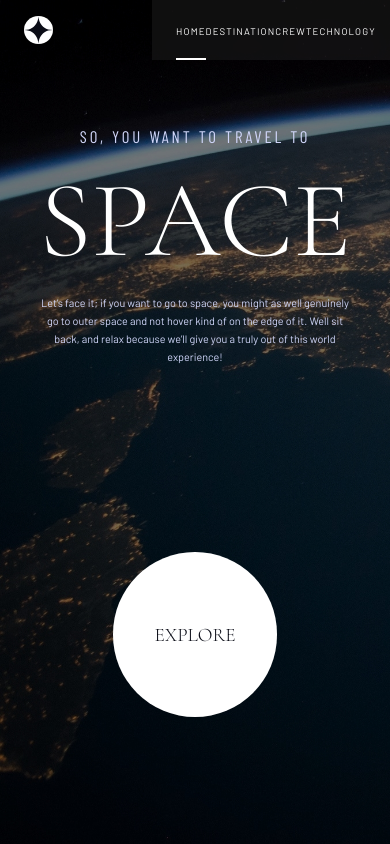
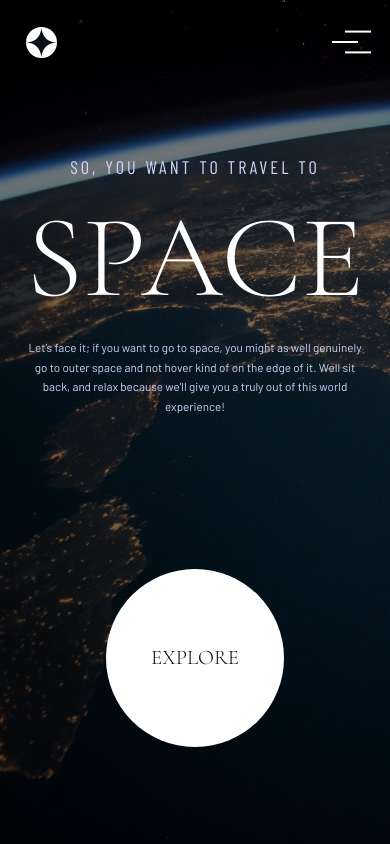
Before and after one commit to ericksilvadev/space-tourism, a React (Vite) app: page / in a window 390 px wide. Built offline with nearby package versions, Linux system fonts and the light colour scheme.

Commit message:
mobile nav menu

```diff
--- a/src/components/Header/index.tsx
+++ b/src/components/Header/index.tsx
@@ -1,15 +1,23 @@
+import { useState } from 'react';
 import { Link, useLocation } from 'react-router-dom';
 
 import logo from '../../assets/logo.svg';
 import { Container } from './style';
 
 export const Header = () => {
+  const [displayMenu, setDisplayMenu] = useState(false);
   const { pathname } = useLocation();
   return (
     <Container>
       <img src={logo} alt="Logo" />
-
-      <nav>
+      <button
+        type="button"
+        onClick={() => setDisplayMenu(!displayMenu)}
+        className="nav-btn"
+      >
+        <div className={displayMenu ? 'burger-menu active' : 'burger-menu'} />
+      </button>
+      <nav className={displayMenu ? 'display' : ''}>
         <ul>
           <Link className={pathname === '/' ? 'selected' : ''} to="/">
             <li>
--- a/src/components/Header/style.ts
+++ b/src/components/Header/style.ts
@@ -17,7 +17,7 @@ export const Container = styled.header`
 
   nav {
     width: 55%;
-    backdrop-filter: blur(10px);
+    backdrop-filter: blur(45px);
     background-color: ${transparentize(0.9, '#979797')};
     height: 9.5rem;
     padding-left: 13rem;
@@ -30,7 +30,7 @@ export const Container = styled.header`
       list-style-type: none;
 
       height: 100%;
-      width: 60%;
+      width: 80%;
       display: flex;
       justify-content: space-between;
 
@@ -44,11 +44,14 @@ export const Container = styled.header`
         align-items: center;
 
         li {
-          font-size: 1.6rem;
+          font-size: 2rem;
+          text-transform: uppercase;
+          letter-spacing: 0.2rem;
+          font-family: 'Barlow Condensed', sans-serif;
           transform: translateY(2px);
 
           strong {
-            margin-right: 1rem;
+            margin-right: 0.3rem;
           }
         }
 
@@ -86,7 +89,6 @@ export const Container = styled.header`
         width: 100%;
 
         li {
-          text-transform: uppercase;
           letter-spacing: 0.19rem;
 
           strong {
@@ -100,4 +102,103 @@ export const Container = styled.header`
       }
     }
   }
+
+  @media (max-width: 500px) {
+    height: 13rem;
+    .nav-btn {
+      width: 4rem;
+      height: 4rem;
+      background-color: transparent;
+      border: none;
+
+      position: absolute;
+      right: 5rem;
+      z-index: 4;
+
+      .burger-menu {
+        width: 4rem;
+        height: 2px;
+        background-color: white;
+        transition: all 0.3s;
+
+        &::before,
+        &::after {
+          content: '';
+          position: absolute;
+          width: 4rem;
+          height: 2px;
+          background-color: white;
+
+          transform: translateY(-1.6rem);
+          transition: all 0.7s;
+        }
+
+        &::after {
+          transform: translateY(1.6rem);
+        }
+
+        &.active {
+          transform: translateX(4rem);
+          background-color: transparent;
+
+          &::before {
+            transform: translateX(-4rem) rotate(-45deg);
+          }
+
+          &::after {
+            transform: translateX(-4rem) rotate(45deg);
+          }
+        }
+      }
+    }
+
+    nav {
+      position: absolute;
+      top: 0;
+      right: 0;
+
+      height: 100vh;
+      width: 0;
+      overflow: hidden;
+      padding: 0;
+      z-index: 2;
+      align-items: flex-start;
+
+      transition: 0.8s;
+
+      ul {
+        margin-top: 40%;
+        flex-direction: column;
+        justify-content: space-around;
+        height: auto;
+
+        a {
+          height: 10rem;
+          border-right: 3px solid transparent;
+          border-bottom: none;
+
+          li {
+            font-size: 3rem;
+            color: transparent;
+            transition: 0.2s;
+
+            strong {
+              display: inline;
+            }
+          }
+        }
+      }
+
+      &.display {
+        padding: 0 0 0 5rem;
+        width: 60%;
+
+        li {
+          color: white;
+          transition: 0.5s;
+          transition-delay: 0.5s;
+        }
+      }
+    }
+  }
 `;
--- a/src/styles/global.ts
+++ b/src/styles/global.ts
@@ -15,13 +15,14 @@ export const GlobalStyle = createGlobalStyle`
 
   html {
     font-size: 10px;
+    overflow: hidden;
 
     @media (max-width: 768px) {
       font-size: 9px;
     }
 
     @media (max-width: 420px) {
-      font-size: 6px;
+      font-size: 6.5px;
     }
   }
 
```
